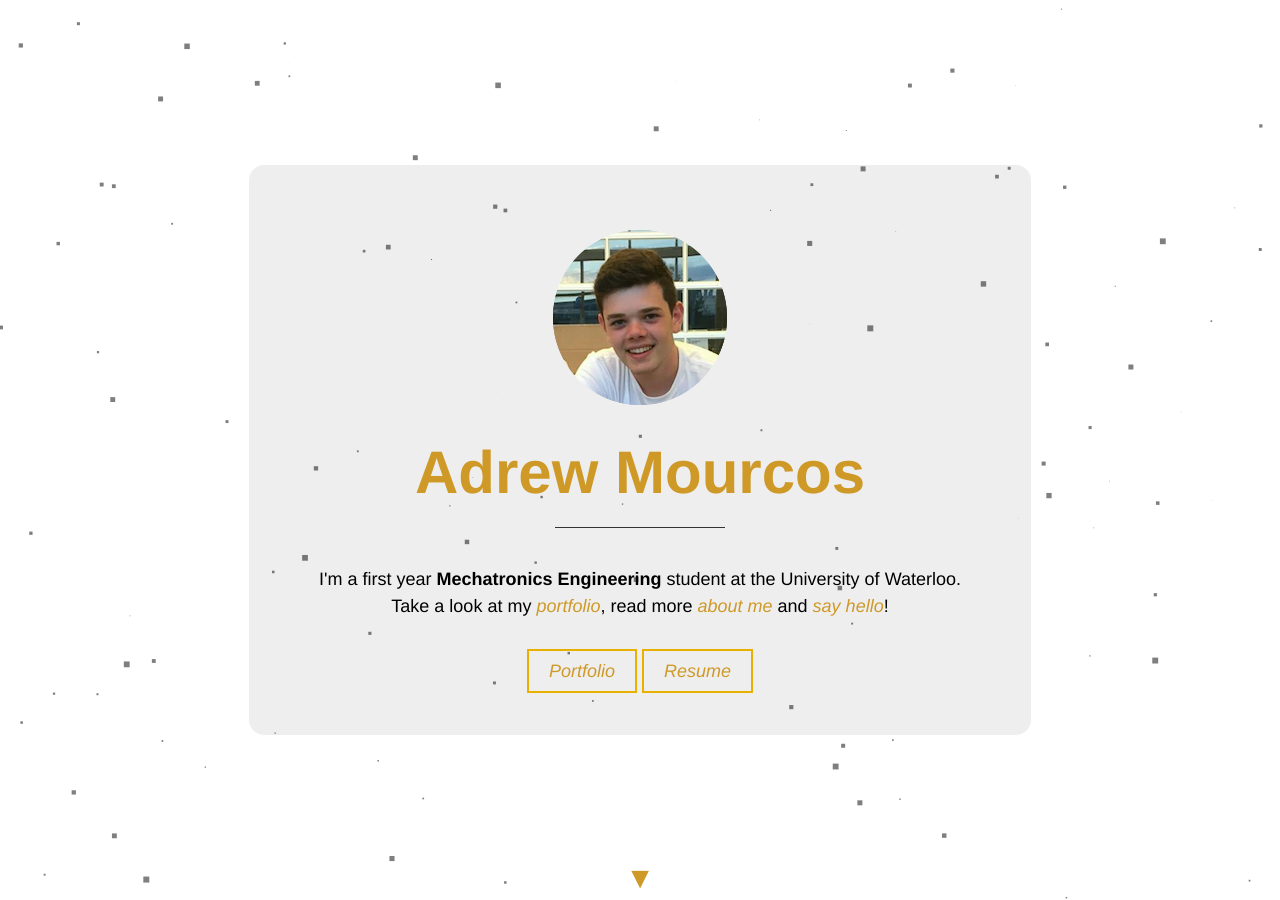
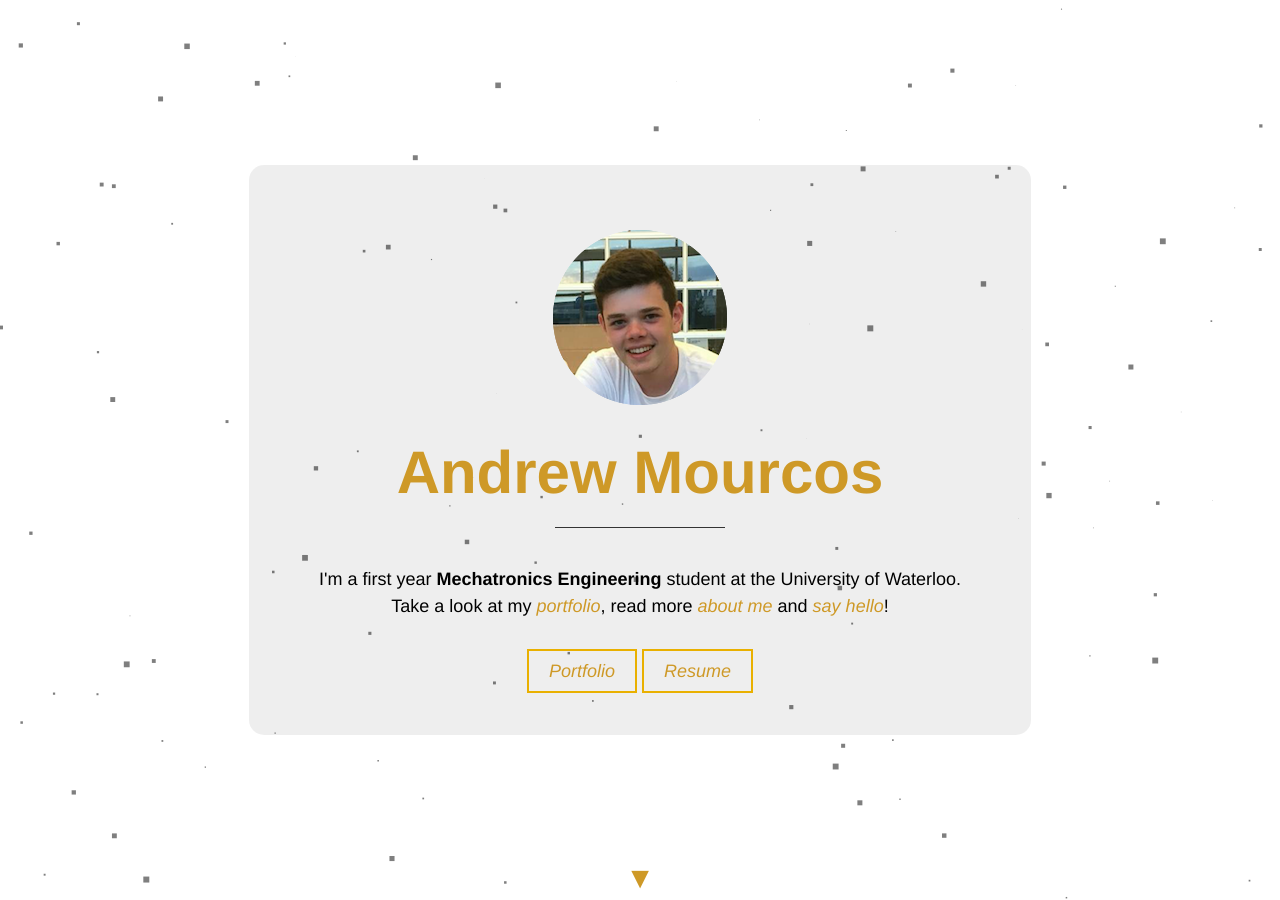
Before and after one commit to andrewmourcos/andrewmourcos.github.io, a Jekyll site: the page built from index.html, in a window 1280 px wide and 900 px high. Built offline with Jekyll 4.4.1, drawn with Linux system fonts in a browser that asks for light colours; nearby versions of some CDN libraries.

Commit message:
site version to test after github pages is fixed

```diff
--- a/index.html
+++ b/index.html
@@ -51,7 +51,7 @@ layout: main
     <script type="text/javascript" src="Particles/particle-config.js"></script>
     <div class="box">
       <img src="Media/Profile.png">
-      <h1>Adrew Mourcos</h1>
+      <h1>Andrew Mourcos</h1>
       <hr style="width: 170px; height:1px; border:none;color:#333;background-color:#333;">
       <p>
         I'm a first year <strong>Mechatronics Engineering</strong> student at the University of Waterloo.
```
